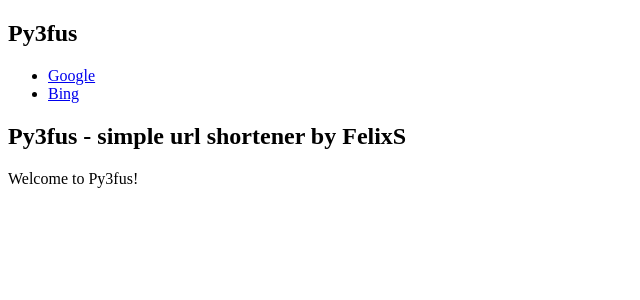
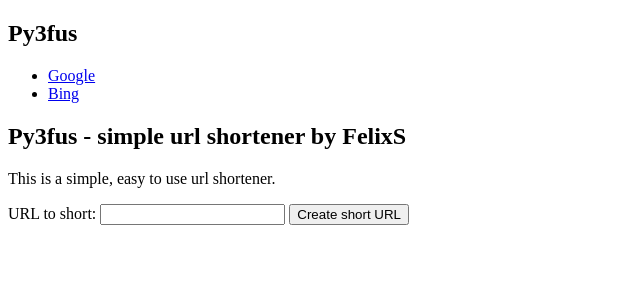
Before and after one commit to Felixs/py3fus, a Flask app: page / in a window 1280 px wide. Shown: the top 300 px of the page, without its empty margins (0-640 px from the left). Run offline with Flask 2, Linux system fonts and the light colour scheme.

Commit message:
feat: added form to create new short-url

```diff
--- a/app/templates/index.html
+++ b/app/templates/index.html
@@ -6,6 +6,11 @@
 
 {% block content %}
   <p>
-      {{ content }}
+      This is a simple, easy to use url shortener.
   </p>
+  <form >
+    <label for="long_url">URL to short:</label>
+    <input type="text" name="long_url" id="long_url">
+    <input type="submit" value="Create short URL">
+  </form>
 {% endblock %}
```
